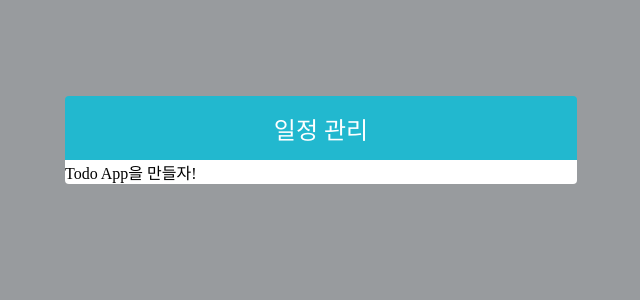
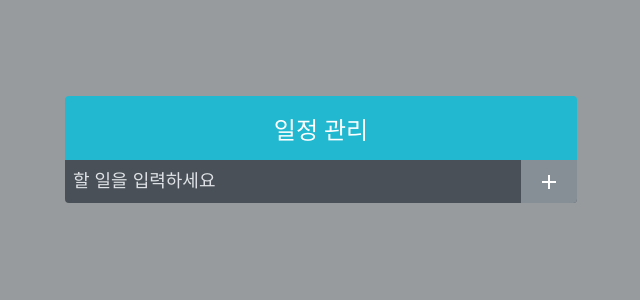
Before and after one commit to wannabefrontdeveloper/todo-app, a React (Create React App) app: page / in a window 1280 px wide. Shown: the top 300 px of the page, without its empty margins (319-959 px from the left). Built offline with nearby package versions, Linux system fonts and the light colour scheme.

Commit message:
TodoTemplate과 TodoInsert를 렌더링하도록 수정하였습니다.

```diff
--- a/src/App.js
+++ b/src/App.js
@@ -1,7 +1,12 @@
 import TodoTemplate from './components/TodoTemplate';
+import TodoInsert from './components/TodoInsert';
 
 const App = () => {
-  return <TodoTemplate>Todo App을 만들자!</TodoTemplate>;
+  return (
+    <TodoTemplate>
+      <TodoInsert />
+    </TodoTemplate>
+  );
 };
 
 export default App;
```
